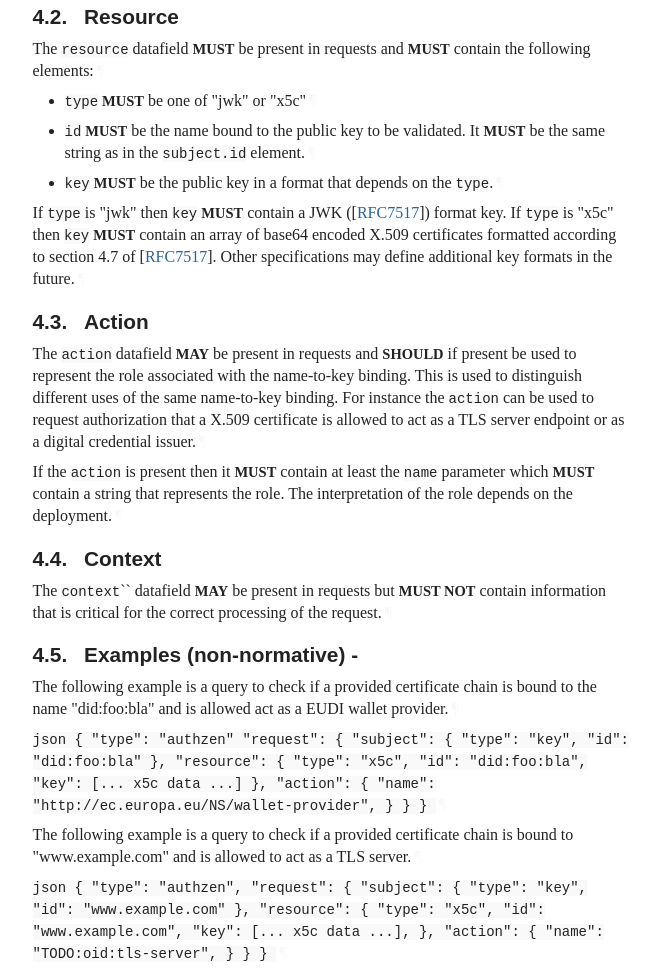
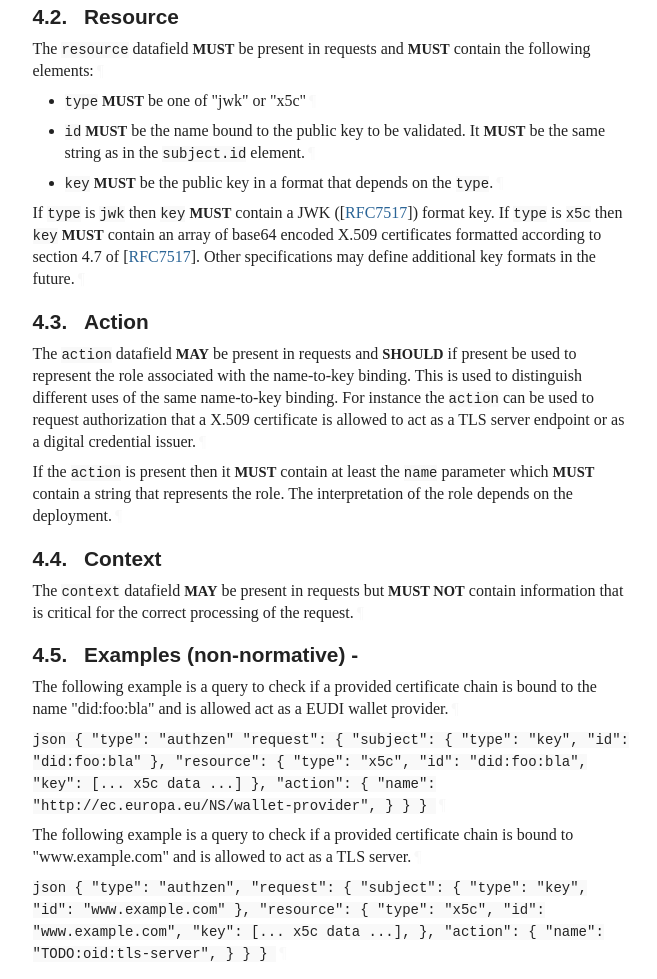
Before and after one commit to leifj/draft-johansson-authzen-trust, a plain HTML site: page draft-johansson-authzen-trust.html in a window 1280 px wide. Shown: the part 1915-2894 px from the top of the page, without its empty margins (92-749 px from the left). Drawn offline with Linux system fonts and the light colour scheme; a web font is replaced by a local one.

Commit message:
Script updating gh-pages from 1851c78. [ci skip]

```diff
--- a/draft-johansson-authzen-trust.html
+++ b/draft-johansson-authzen-trust.html
@@ -1266,7 +1266,7 @@ appear in all capitals, as shown here.<a href="#section-2-1" class="pilcrow">¶<
             <p id="section-4.2-2.3.1"><code>key</code> <span class="bcp14">MUST</span> be the public key in a format that depends on the <code>type</code>.<a href="#section-4.2-2.3.1" class="pilcrow">¶</a></p>
 </li>
         </ul>
-<p id="section-4.2-3">If <code>type</code> is "jwk" then <code>key</code> <span class="bcp14">MUST</span> contain a JWK (<span>[<a href="#RFC7517" class="cite xref">RFC7517</a>]</span>) format key. If <code>type</code> is "x5c" then <code>key</code> <span class="bcp14">MUST</span> contain an array of base64 encoded X.509 certificates formatted according to section 4.7 of <span>[<a href="#RFC7517" class="cite xref">RFC7517</a>]</span>. Other specifications may define additional key formats in the future.<a href="#section-4.2-3" class="pilcrow">¶</a></p>
+<p id="section-4.2-3">If <code>type</code> is <code>jwk</code> then <code>key</code> <span class="bcp14">MUST</span> contain a JWK (<span>[<a href="#RFC7517" class="cite xref">RFC7517</a>]</span>) format key. If <code>type</code> is <code>x5c</code> then <code>key</code> <span class="bcp14">MUST</span> contain an array of base64 encoded X.509 certificates formatted according to section 4.7 of <span>[<a href="#RFC7517" class="cite xref">RFC7517</a>]</span>. Other specifications may define additional key formats in the future.<a href="#section-4.2-3" class="pilcrow">¶</a></p>
 </section>
 </div>
 <div id="action">
@@ -1283,7 +1283,7 @@ appear in all capitals, as shown here.<a href="#section-2-1" class="pilcrow">¶<
         <h3 id="name-context">
 <a href="#section-4.4" class="section-number selfRef">4.4. </a><a href="#name-context" class="section-name selfRef">Context</a>
         </h3>
-<p id="section-4.4-1">The <code>context</code>`` datafield <span class="bcp14">MAY</span> be present in requests but <span class="bcp14">MUST NOT</span> contain information that is critical for the correct processing of the request.<a href="#section-4.4-1" class="pilcrow">¶</a></p>
+<p id="section-4.4-1">The <code>context</code> datafield <span class="bcp14">MAY</span> be present in requests but <span class="bcp14">MUST NOT</span> contain information that is critical for the correct processing of the request.<a href="#section-4.4-1" class="pilcrow">¶</a></p>
 </section>
 </div>
 <div id="examples-non-normative-">
```
Also changed, not shown: draft-johansson-authzen-trust.txt.
